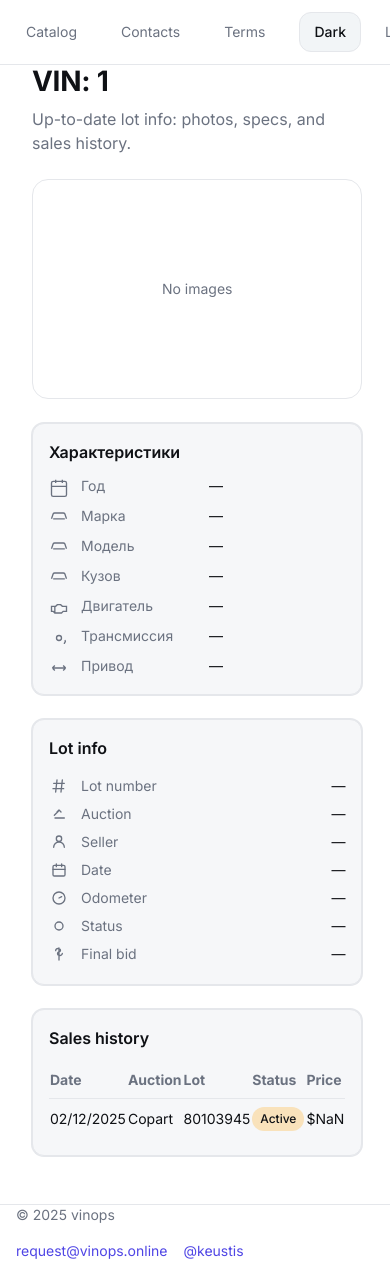
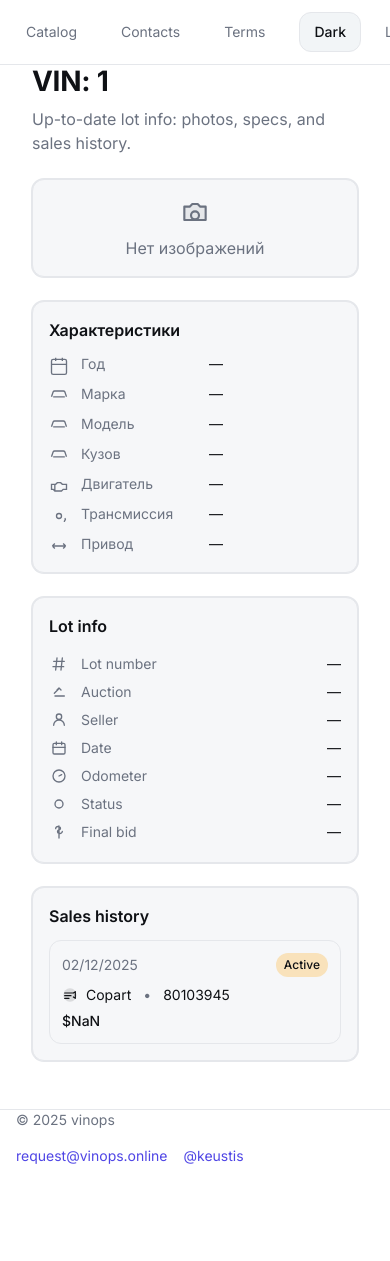
Before and after one commit to KestutisTreciokas/vinops, a Next.js app in the folder frontend/: page /1/vin/1 in a window 390 px wide. Shown: the top 1261 px of the page. After the commit the page ends 1166 px from the top, so only its background shows below. Built offline with nearby package versions, Linux system fonts and the light colour scheme.

Commit message:
vin: auction icons in history, responsive history (cards on mobile), gallery keyboard+zoom, better empty state

```diff
--- /dev/null
+++ b/frontend/src/components/common/AuctionIcon.tsx
@@ -0,0 +1,30 @@
+'use client'
+
+export default function AuctionIcon({ name, className='' }: { name?: string; className?: string }) {
+  const n = (name || '').toLowerCase()
+  const isCopart = n.includes('copart')
+  const isIaai   = n.includes('iaai') || n.includes('iaa')
+
+  if (isCopart) {
+    return (
+      <svg viewBox="0 0 24 24" className={`w-4 h-4 ${className}`} aria-hidden>
+        <circle cx="12" cy="12" r="10" fill="currentColor" opacity=".12"/>
+        <path d="M4 13h9.5M4 17h6.5M4 9h13M17 9l3-2v10l-3-2" stroke="currentColor" strokeWidth="1.8" fill="none" strokeLinecap="round" strokeLinejoin="round"/>
+      </svg>
+    )
+  }
+  if (isIaai) {
+    return (
+      <svg viewBox="0 0 24 24" className={`w-4 h-4 ${className}`} aria-hidden>
+        <rect x="3" y="6" width="18" height="12" rx="2" fill="currentColor" opacity=".12"/>
+        <path d="M6 16V8m6 8V8m6 8V8" stroke="currentColor" strokeWidth="1.8" strokeLinecap="round"/>
+      </svg>
+    )
+  }
+  return (
+    <svg viewBox="0 0 24 24" className={`w-4 h-4 ${className}`} aria-hidden>
+      <path d="M4 7h16v10H4z" fill="currentColor" opacity=".12"/>
+      <path d="M4 7h16v10H4zM4 11h16" stroke="currentColor" strokeWidth="1.6" fill="none" strokeLinecap="round" strokeLinejoin="round"/>
+    </svg>
+  )
+}
--- a/frontend/src/components/vin2/Gallery.tsx
+++ b/frontend/src/components/vin2/Gallery.tsx
@@ -1,60 +1,79 @@
 'use client'
-import { useState, useMemo } from 'react'
-import StatusBadge from './StatusBadge'
+import { useEffect, useMemo, useState } from 'react'
 
-export type Photo = { url: string; thumb?: string; alt?: string }
+type Photo = { url: string; thumb?: string; alt?: string }
 
-export default function Gallery({
-  photos,
-  status,
-  lang = 'ru',
-}: {
-  photos?: Photo[] | null
-  status?: string | null
-  lang?: 'ru' | 'en'
-}) {
-  const list = useMemo(() => (Array.isArray(photos) ? photos.filter(Boolean) : []), [photos])
+export default function Gallery({ photos }: { photos: Photo[] }) {
+  const list = Array.isArray(photos) ? photos : []
   const [idx, setIdx] = useState(0)
+  const [zoom, setZoom] = useState(false)
+
+  useEffect(() => {
+    function onKey(e: KeyboardEvent) {
+      if (!list.length) return
+      if (e.key === 'ArrowRight') setIdx(i => (i + 1) % list.length)
+      if (e.key === 'ArrowLeft')  setIdx(i => (i - 1 + list.length) % list.length)
+      if (e.key === 'Escape')     setZoom(false)
+    }
+    window.addEventListener('keydown', onKey)
+    return () => window.removeEventListener('keydown', onKey)
+  }, [list.length])
+
+  const current = list[idx]
 
   if (!list.length) {
     return (
-      <section className="relative rounded-2xl border border-border-muted bg-surface p-4 min-h-[220px] flex items-center justify-center">
-        <div className="absolute left-4 top-4"><StatusBadge status={status} lang={lang} /></div>
-        <div className="text-sm text-fg-muted">{lang === 'ru' ? 'Нет изображений' : 'No images'}</div>
-      </section>
+      <div className="card p-6 flex items-center justify-center text-[var(--fg-muted)]">
+        <div className="flex flex-col items-center gap-2">
+          <svg viewBox="0 0 24 24" className="w-8 h-8" aria-hidden>
+            <path d="M4 8h4l2-2h4l2 2h4v10H4z" fill="currentColor" opacity=".12"/>
+            <path d="M4 8h4l2-2h4l2 2h4v10H4zM12 11.5a3 3 0 1 0 0 6a3 3 0 0 0 0-6Z" stroke="currentColor" strokeWidth="1.6" fill="none" strokeLinecap="round" strokeLinejoin="round"/>
+          </svg>
+          <div>Нет изображений</div>
+        </div>
+      </div>
     )
   }
 
-  const current = list[Math.min(idx, list.length - 1)]
-
   return (
-    <section className="relative rounded-2xl border border-border-muted bg-surface p-3">
-      <div className="absolute left-3 top-3 z-10">
-        <StatusBadge status={status} lang={lang} />
-      </div>
-
-      <div className="aspect-[4/3] w-full overflow-hidden rounded-xl bg-canvas/60">
-        {/* eslint-disable-next-line @next/next/no-img-element */}
+    <div className="card p-4">
+      <div className="relative">
         <img
           src={current.url}
-          alt={current.alt ?? ''}
-          className="h-full w-full object-contain select-none"
+          alt={current.alt || ''}
+          className={`w-full h-[340px] md:h-[420px] object-contain select-none transition-transform ${zoom ? 'scale-[1.5] cursor-zoom-out' : 'cursor-zoom-in'}`}
+          onClick={() => setZoom(z => !z)}
           draggable={false}
+        />
+        {/* стрелки (кликабельные области) */}
+        <button
+          className="absolute inset-y-0 left-0 w-1/6 opacity-0 hover:opacity-40 transition"
+          onClick={() => setIdx(i => (i - 1 + list.length) % list.length)}
+          aria-label="Prev"
+        />
+        <button
+          className="absolute inset-y-0 right-0 w-1/6 opacity-0 hover:opacity-40 transition"
+          onClick={() => setIdx(i => (i + 1) % list.length)}
+          aria-label="Next"
         />
       </div>
 
-      <div className="mt-3 grid grid-flow-col auto-cols-[56px] gap-2 overflow-x-auto pb-1">
+      <div className="flex gap-2 overflow-x-auto mt-3 py-1">
         {list.map((p, i) => (
           <button
-            key={p.url + i}
-            onClick={() => setIdx(i)}
-            className={`h-14 w-14 overflow-hidden rounded-lg border ${i === idx ? 'border-brand ring-2 ring-brand/30' : 'border-border-muted'}`}
+            key={i}
+            onClick={() => { setIdx(i); setZoom(false) }}
+            className={`shrink-0 rounded-md border ${i===idx ? 'border-[var(--brand)] ring-2 ring-[color-mix(in_hsl,var(--brand)_25%,transparent)]' : 'border-[var(--border-muted)]'}`}
           >
-            {/* eslint-disable-next-line @next/next/no-img-element */}
-            <img src={p.thumb ?? p.url} alt="" className="h-full w-full object-cover" />
+            <img
+              src={p.thumb || p.url}
+              alt=""
+              className="w-20 h-14 object-cover rounded-[inherit] select-none"
+              draggable={false}
+            />
           </button>
         ))}
       </div>
-    </section>
+    </div>
   )
 }
--- a/frontend/src/components/vin2/History.tsx
+++ b/frontend/src/components/vin2/History.tsx
@@ -1,5 +1,7 @@
 'use client'
+
 import Badge from '@/components/common/Badge'
+import AuctionIcon from '@/components/common/AuctionIcon'
 import { formatUsd, formatDateISO } from '@/lib/format'
 
 export default function History({ rows, lang='ru' }: { rows?: any[]; lang?: 'ru'|'en' }) {
@@ -23,8 +25,11 @@ export default function History({ rows, lang='ru' }: { rows?: any[]; lang?: 'ru'
   }
 
   return (
-    <div className="card p-4 overflow-x-auto">
+    <div className="card p-4">
       <h3 className="card-title mb-3">{t('История продаж', 'Sales history')}</h3>
+
+      {/* Таблица для ≥768px */}
+      <div className="history-table overflow-x-auto">
         <table className="w-full text-sm">
           <thead className="text-[var(--fg-muted)]">
             <tr>
@@ -38,17 +43,42 @@ export default function History({ rows, lang='ru' }: { rows?: any[]; lang?: 'ru'
           <tbody>
             {items.map((r, i) => (
               <tr key={i} className="border-t border-[var(--border-muted)]">
-              <td className="py-2 whitespace-nowrap">{formatDateISO(r.date, lang as any)}</td>
-              <td className="py-2">{r.auction ?? '—'}</td>
+                <td className="py-2 whitespace-nowrap">{formatDateISO(r.date, lang)}</td>
+                <td className="py-2">
+                  <span className="inline-flex items-center gap-2">
+                    <AuctionIcon name={r.auction}/>
+                    <span>{r.auction ?? '—'}</span>
+                  </span>
+                </td>
                 <td className="py-2">{r.lot ?? '—'}</td>
-              <td className="py-2">
-                <Badge kind={badgeKind(r.status)}>{r.status ?? '—'}</Badge>
-              </td>
-              <td className="py-2 whitespace-nowrap">{formatUsd(r.price, lang as any)}</td>
+                <td className="py-2"><Badge kind={badgeKind(r.status)}>{r.status ?? '—'}</Badge></td>
+                <td className="py-2 whitespace-nowrap">{formatUsd(r.price, lang)}</td>
               </tr>
             ))}
           </tbody>
         </table>
       </div>
+
+      {/* Карточки для <768px */}
+      <div className="history-cards">
+        {items.map((r, i) => (
+          <div key={i} className="rounded-xl border border-[var(--border-muted)] p-3">
+            <div className="flex items-center justify-between">
+              <div className="text-sm text-[var(--fg-muted)]">{formatDateISO(r.date, lang)}</div>
+              <Badge kind={badgeKind(r.status)}>{r.status ?? '—'}</Badge>
+            </div>
+            <div className="mt-2 text-sm space-y-1.5">
+              <div className="flex items-center gap-2">
+                <AuctionIcon name={r.auction}/>
+                <span>{r.auction ?? '—'}</span>
+                <span className="mx-1 text-[var(--fg-muted)]">•</span>
+                <span>{(r.lot ?? '—').toString()}</span>
+              </div>
+              <div className="font-medium">{formatUsd(r.price, lang)}</div>
+            </div>
+          </div>
+        ))}
+      </div>
+    </div>
   )
 }
--- a/frontend/src/styles/globals.css
+++ b/frontend/src/styles/globals.css
@@ -1087,3 +1087,12 @@ h3, .h3 { font-size: var(--fs-h3); line-height: 1.35;        font-weight: 600; }
 .card [data-status="sold"]    { border-color:#10b981; color:#10b981; }
 .card [data-status="active"]  { border-color:#3b82f6;  color:#3b82f6;  }
 .card [data-status="no_sale"] { border-color:#f59e0b;  color:#f59e0b;  }
+
+/* VIN history responsive */
+@media (max-width: 768px) {
+  .history-table { display: none; }
+  .history-cards { display: grid; gap: 12px; }
+}
+@media (min-width: 769px) {
+  .history-cards { display: none; }
+}
```
Lines whose indentation alone changed are shown as unchanged.
